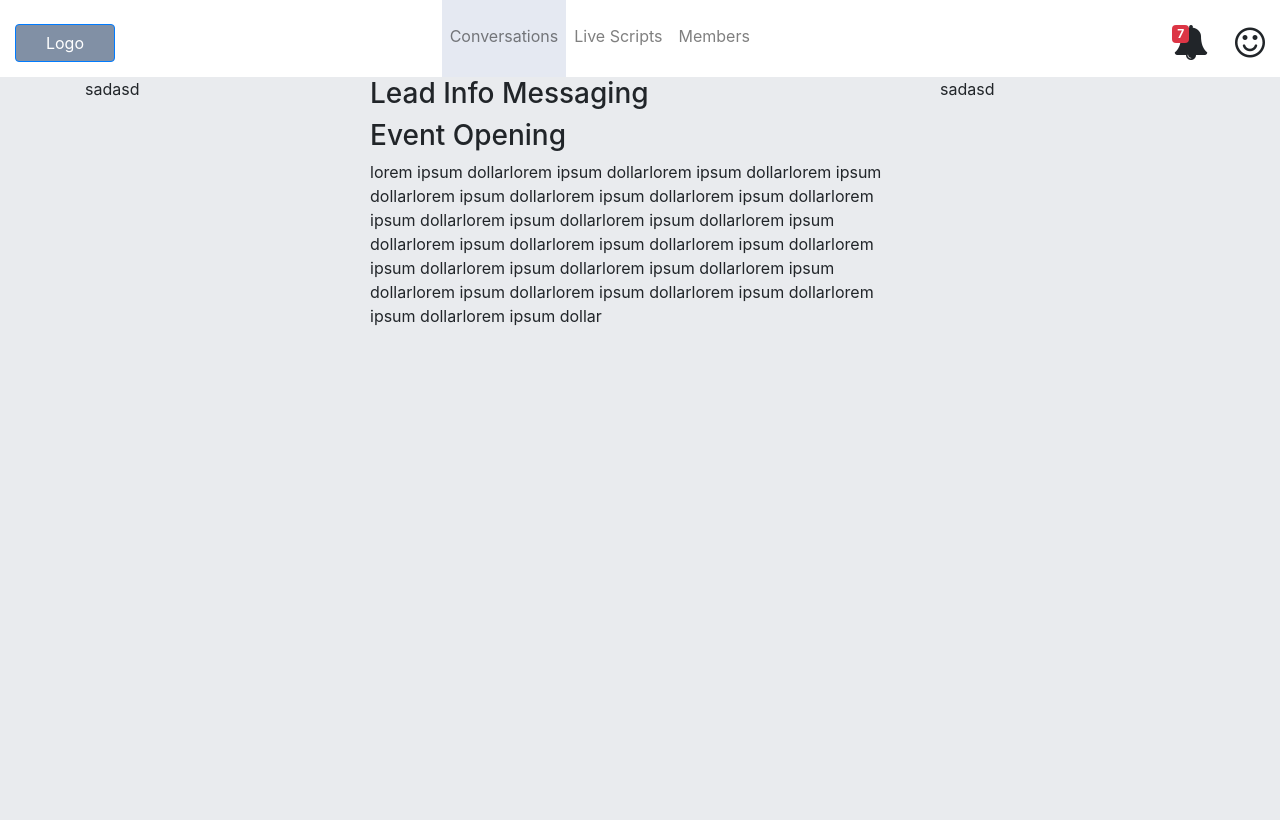
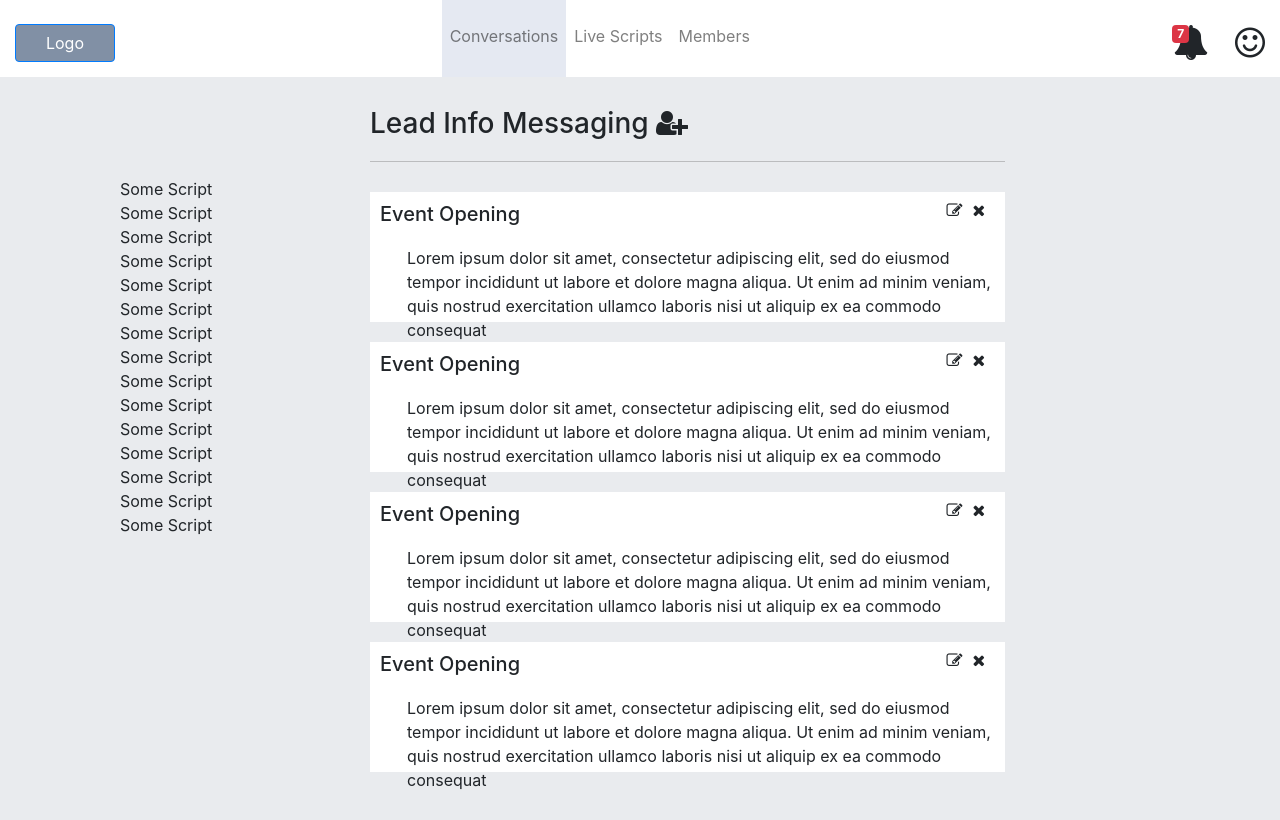
Before and after one commit to Shakeel-Ur-Rehman/marvel-chat, a React (Create React App) app: page /livescripts in a window 1280 px wide. Built offline with nearby package versions, Linux system fonts and the light colour scheme.

Commit message:
live Script update

```diff
--- /dev/null
+++ b/src/containers/LiveScripts/index.css
@@ -0,0 +1,31 @@
+#left_main_container{
+    margin-top:50px;
+    padding:50px;
+}
+#center_main_container{
+
+    display:flex;
+    flex-direction:column;
+    border-bottom:1px solid rgba(81, 81, 81, 0.3);
+    margin-top:30px;
+    margin-bottom:30px;
+}
+.icon_size{
+    float:right;
+    margin-right:10px
+}
+.remove_1rim-margin{
+
+    margin: 0px;
+}
+.eventdiv{
+    margin-bottom:20px;
+    background:#ffffff;
+    height:130px
+}
+.paragraph{
+    font-size:16px;
+    padding:12px;
+    clear:both;
+    margin-left:25px
+}
--- a/src/containers/LiveScripts/index.js
+++ b/src/containers/LiveScripts/index.js
@@ -1,34 +1,37 @@
 import React, { Component } from 'react'
 import {Container,Row} from "react-bootstrap"
+import "./index.css"
 
 export default class index extends Component {
     render() {
-        return (
+       return (
            <Container>
             <Row>
-                <div className="col-md-3">
-                    sadasd
+                <div id="left_main_container"  className="col-md-3" >
+                {[1,2,3,4,5,6,7,8,9,10,11,12,13,14,15].map(element =>
+                    <p className="remove_1rim-margin">Some Script</p>
+                )}
                 </div>
-                <div className="col-md-6">
-                   <div style={{display:"flex",flexDirection:"column"}}>
-                    <h3>Lead Info Messaging</h3>
-                    <div>
-                        <div>
-                        <h3>Event Opening</h3>
-                        </div>
-                       <div>
-                           <p>
-                               lorem ipsum dollarlorem ipsum dollarlorem ipsum dollarlorem ipsum dollarlorem ipsum dollarlorem ipsum dollarlorem ipsum dollarlorem ipsum dollarlorem ipsum dollarlorem ipsum dollarlorem ipsum dollarlorem ipsum dollarlorem ipsum dollarlorem ipsum dollarlorem ipsum dollarlorem ipsum dollarlorem ipsum dollarlorem ipsum dollarlorem ipsum dollarlorem ipsum dollarlorem ipsum dollarlorem ipsum dollarlorem ipsum dollar
-                           </p>
-                       </div>
+                <div className="col-md-7">
+                   <div id="center_main_container">
+                    <h3 style={{marginBottom:"20px"}}>Lead Info Messaging  <i className="fa fa-user-plus" ></i></h3>
+                    </div>
+                    {[1,2,3,4].map(element =>
+                    <div className="eventdiv">
+                    <div style={{padding:"10px"}}>
+                    <h5 style={{float:"left"}}>Event Opening </h5>
+                    <i className="fa fa-close icon_size" ></i>
+                    <i className="fa fa-edit icon_size" ></i>
+                    </div>
+                    <div className="paragraph">
+                        <p>Lorem ipsum dolor sit amet, consectetur adipiscing elit, sed do eiusmod tempor incididunt ut labore et dolore magna aliqua. Ut enim ad minim veniam, quis nostrud exercitation ullamco laboris nisi ut aliquip ex ea commodo consequat</p>
+                    </div>
+                </div>
+                )}
 
-                    </div>
 
-                   </div>
                 </div>
-                <div className="col-md-3">
-                    sadasd
-                </div>
+
 
             </Row>
            </Container>
```
